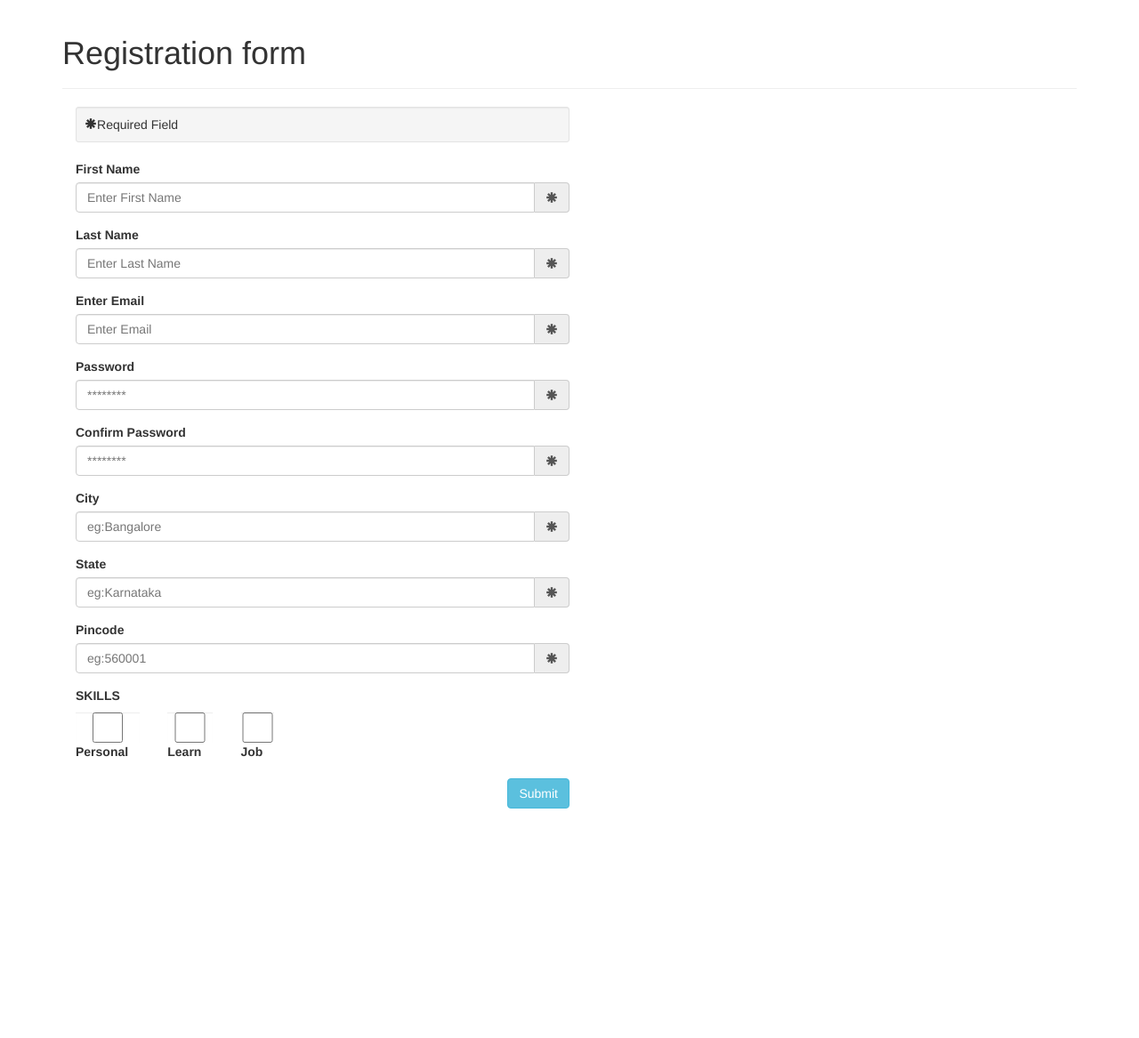
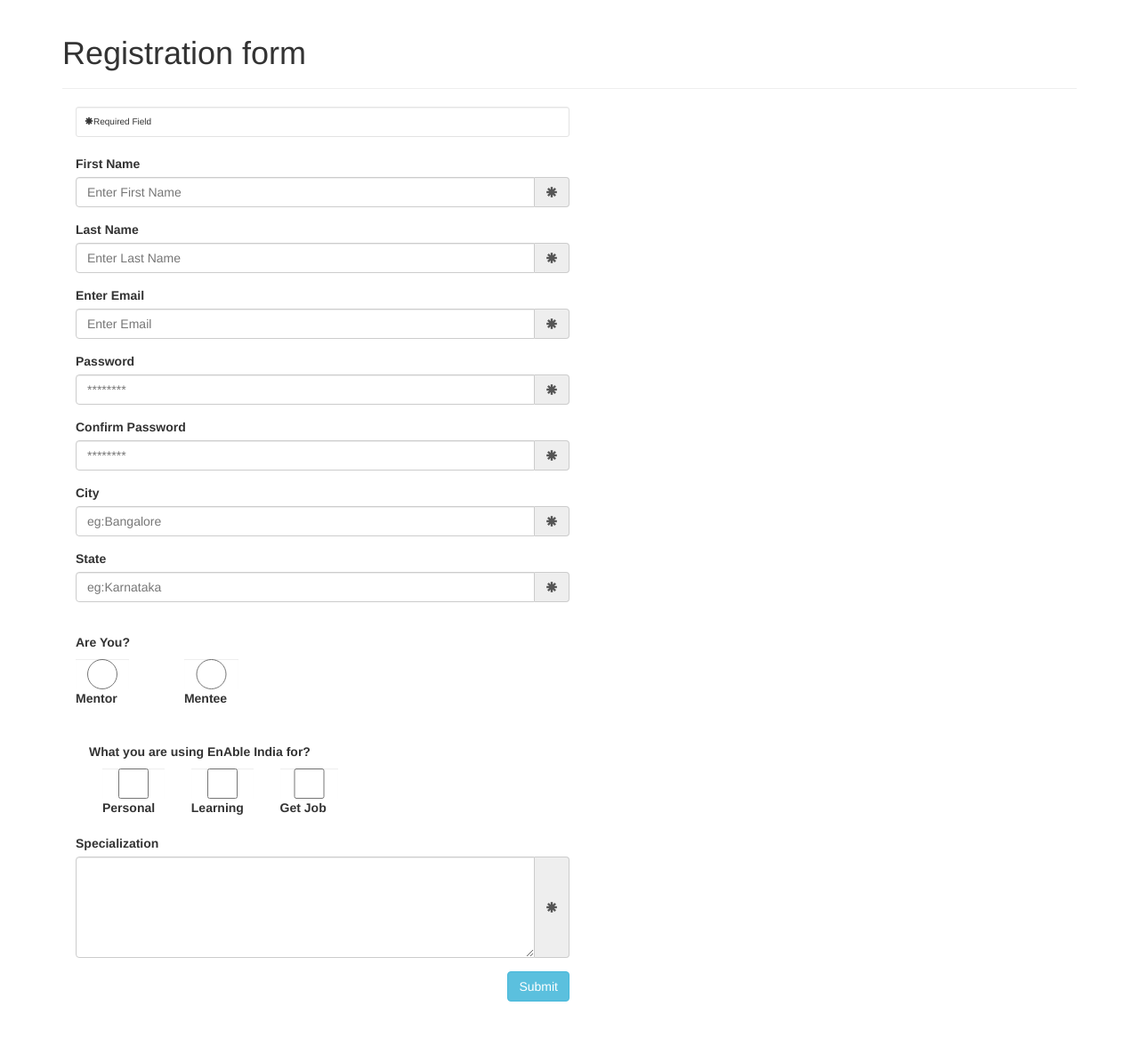
Before and after one commit to pratheekms/cfg14, a Django app: template templates/register.html in a window 1280 px wide. Shown: the whole page at 89% size. Before the commit the page ends 909 px from the top, so only its background shows below. Run offline with Django 3.2, Linux system fonts and the light colour scheme; the template is opened without the code that fills it, so the values that code supplies are empty; some libraries are stand-ins or nearby versions.

Commit message:
small changes to register

```diff
--- a/templates/register.html
+++ b/templates/register.html
@@ -14,6 +14,7 @@
 </head>
 <body>
 
+
 <div class="container">
 
 <div class="page-header">
@@ -25,7 +26,7 @@
     <div class="row">
         <form >
             <div class="col-lg-6">
-                <div class="well well-sm"><span class="glyphicon glyphicon-asterisk"></span>Required Field</div>
+                <div class="well well-sm" style="font-size:10px;background-color:#ffffff;"><span class="glyphicon glyphicon-asterisk"></span>Required Field</div>
                 <div class="form-group">
                     <label for="InputName">First Name</label>
                     <div class="input-group">
@@ -36,7 +37,7 @@
                 <div class="form-group">
                     <label for="InputLastName">Last Name</label>
                     <div class="input-group">
-                        <input type="email" class="form-control" id="InputLastName" name="InputLastName" placeholder="Enter Last Name" required>
+                        <input type="text" class="form-control" id="InputLastName" name="InputLastName" placeholder="Enter Last Name" required>
                         <span class="input-group-addon"><span class="glyphicon glyphicon-asterisk"></span></span>
                     </div>
                 </div>
@@ -50,50 +51,67 @@
                 <div class="form-group">
                     <label for="InputPassword">Password</label>
                     <div class="input-group">
-                        <input type="email" class="form-control" id="InputPassword" name="InputPassword" placeholder="********" required>
+                        <input type="password" class="form-control" id="InputPassword" name="InputPassword" placeholder="********" required>
                         <span class="input-group-addon"><span class="glyphicon glyphicon-asterisk"></span></span>
                     </div>
                 </div>
                 <div class="form-group">
                     <label for="InputConfirmPassword">Confirm Password</label>
                     <div class="input-group">
-                        <input type="email" class="form-control" id="InputConfirmPassword" name="InputConfirmPassword" placeholder="********" required>
+                        <input type="password" class="form-control" id="InputConfirmPassword" name="InputConfirmPassword" placeholder="********" required>
                         <span class="input-group-addon"><span class="glyphicon glyphicon-asterisk"></span></span>
                     </div>
                 </div>
                 <div class="form-group">
                     <label for="InputCity">City</label>
                     <div class="input-group">
-                        <input type="email" class="form-control" id="InputCity" name="InputCity" placeholder="eg:Bangalore" required>
+                        <input type="text" class="form-control" id="InputCity" name="InputCity" placeholder="eg:Bangalore" required>
                         <span class="input-group-addon"><span class="glyphicon glyphicon-asterisk"></span></span>
                     </div>
                 </div>
                 <div class="form-group">
                     <label for="InputState">State</label>
                     <div class="input-group">
-                        <input type="email" class="form-control" id="InputState" name="InputState" placeholder="eg:Karnataka" required>
+                        <input type="text" class="form-control" id="InputState" name="InputState" placeholder="eg:Karnataka" required>
                         <span class="input-group-addon"><span class="glyphicon glyphicon-asterisk"></span></span>
                     </div>
                 </div>
+                </br>
                 <div class="form-group">
-                    <label for="InputPincode">Pincode</label>
+                    <label>Are You?</label>
+                    </br>
+
                     <div class="input-group">
-                        <input type="email" class="form-control" id="InputPincode" name="InputPincode" placeholder="eg:560001" required>
+                        <label><input type="radio" class="form-control" id="personal" value="mentor" name="ment"> Mentor </label>
+                        &nbsp &nbsp &nbsp &nbsp &nbsp &nbsp &nbsp &nbsp<label><input type="radio" class="form-control" id="Learn" name="ment" value="mentee"> Mentee </label>
+
+
+                    </div>
+                </div>
+                </br>
+                <div class="form-group col-lg-10">
+                    <label>What you are using EnAble India for?</label>
+                    </br>
+
+                    <div class="input-group">
+                    <div class="col-lg-4"><label><input type="checkbox" class="form-control" id="personal"> Personal </label></div>
+                    <div class="col-lg-4"> <label><input type="checkbox" class="form-control" id="Learn"> Learning </label></div>
+                     <div class="col-lg-4"><label><input type="checkbox" class="form-control" id="Job">Get Job</label></div>
+
+                    </div>
+                </div>
+
+                <div class="form-group">
+                    <label for="InputMessage">Specialization</label>
+                    <div class="input-group">
+                        <textarea name="InputMessage" id="InputMessage" class="form-control" rows="5" required></textarea>
                         <span class="input-group-addon"><span class="glyphicon glyphicon-asterisk"></span></span>
                     </div>
                 </div>
-				<div class="form-group">
-					<label>SKILLS</label>
 
-					<div class="input-group">
-						<label><input type="checkbox" class="form-control" id="personal"> Personal</label>
-						&nbsp &nbsp &nbsp &nbsp<label><input type="checkbox" class="form-control" id="Learn"> Learn</label>
-						&nbsp &nbsp &nbsp &nbsp<label><input type="checkbox" class="form-control" id="Job"> Job</label>
-
-					</div>
-				</div>
                 <div class="form-group">
                     <input type="submit" name="submit" id="submit" value="Submit" class="btn btn-info pull-right">
+                    </br></br></br>
             </div>
         </form>
 
@@ -102,6 +120,5 @@
 <!-- Registration form - END -->
 
 </div>
-
 </body>
 </html>
```
Lines whose indentation alone changed are shown as unchanged.
